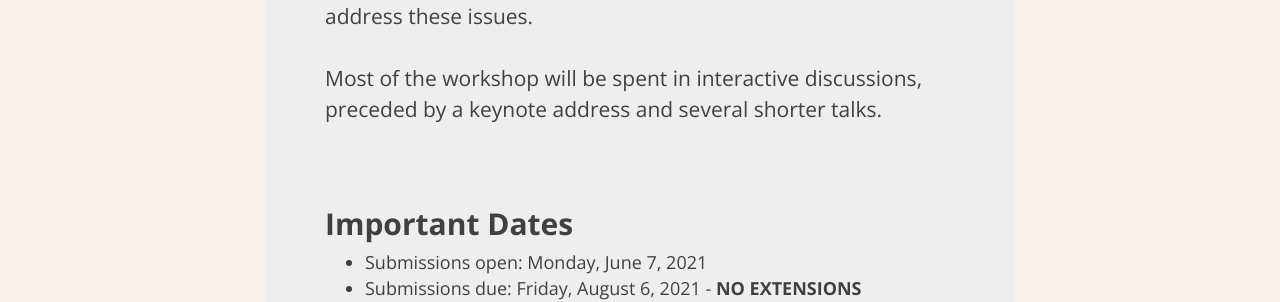
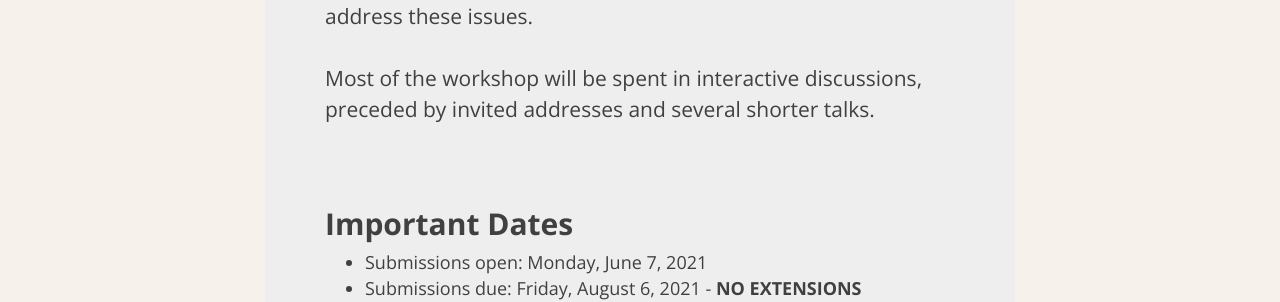
Before and after one commit to USRSE/rse-hpc-2021, a Jekyll site: the page built from index.html, in a window 1280 px wide and 900 px high, scrolled down 538 px. Shown: the part 196-498 px from the top of the window. Built offline with Jekyll 4.4.1, drawn with Linux system fonts in a browser that asks for light colours; nearby versions of some CDN libraries; the list of posts is cut into pages by our own code.

Commit message:
pdate abstract to match SC21 site

```diff
--- a/index.html
+++ b/index.html
@@ -18,7 +18,7 @@ fb-img:
   <p>
   This workshop will bring together RSEs and allies involved in HPC, from all over the world, to grow the RSE community by establishing and strengthening professional networks of current RSEs and RSE leaders.  We'll discuss current activities and plans of national RSE organizations, discuss needs of RSEs and RSE groups, and write a report on ways RSE organizations can help address these issues.
   <p>
-  Most of the workshop will be spent in interactive discussions, preceded by a keynote address and several shorter talks.
+  Most of the workshop will be spent in interactive discussions, preceded by invited addresses and several shorter talks.
   <p>
 
   <br>
```
